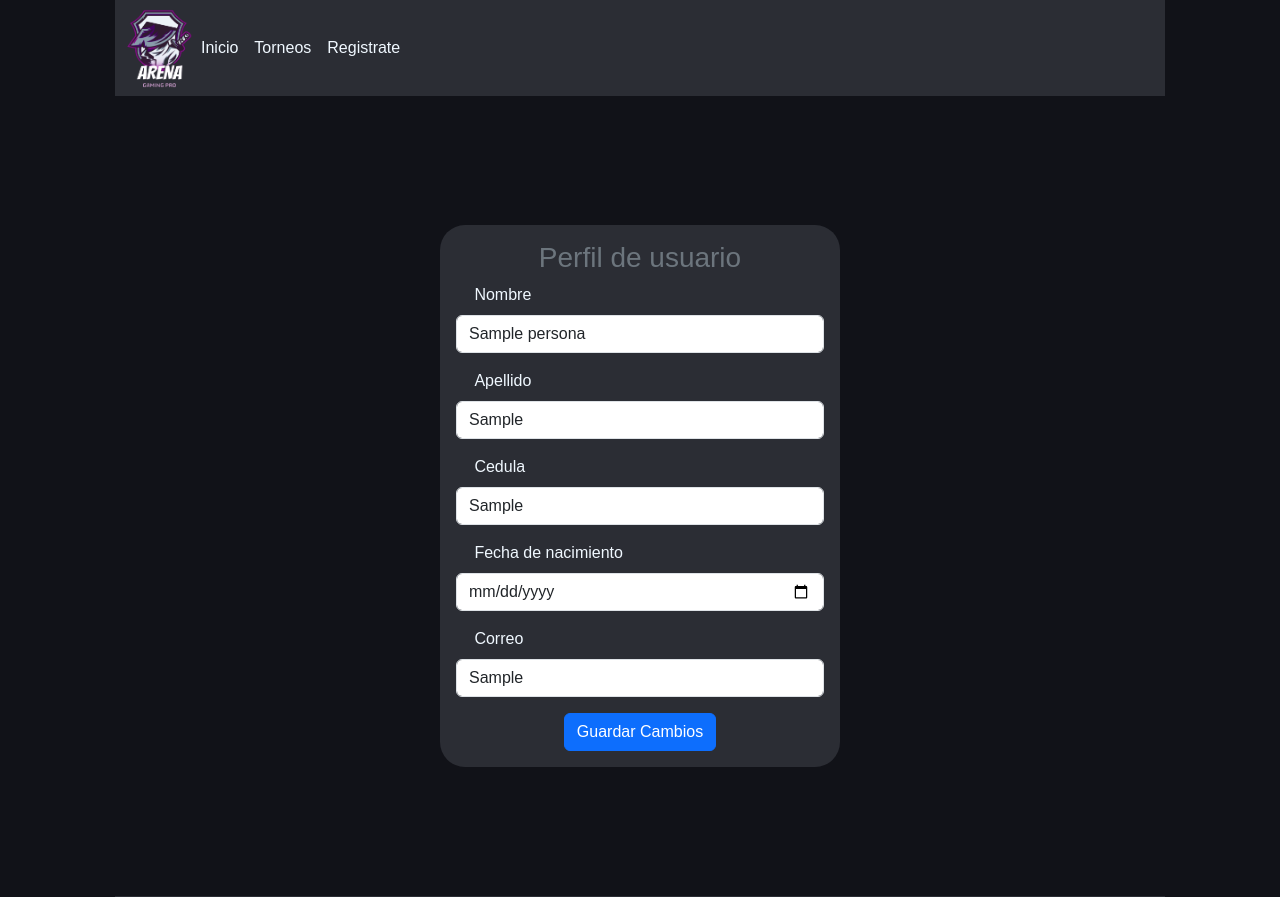
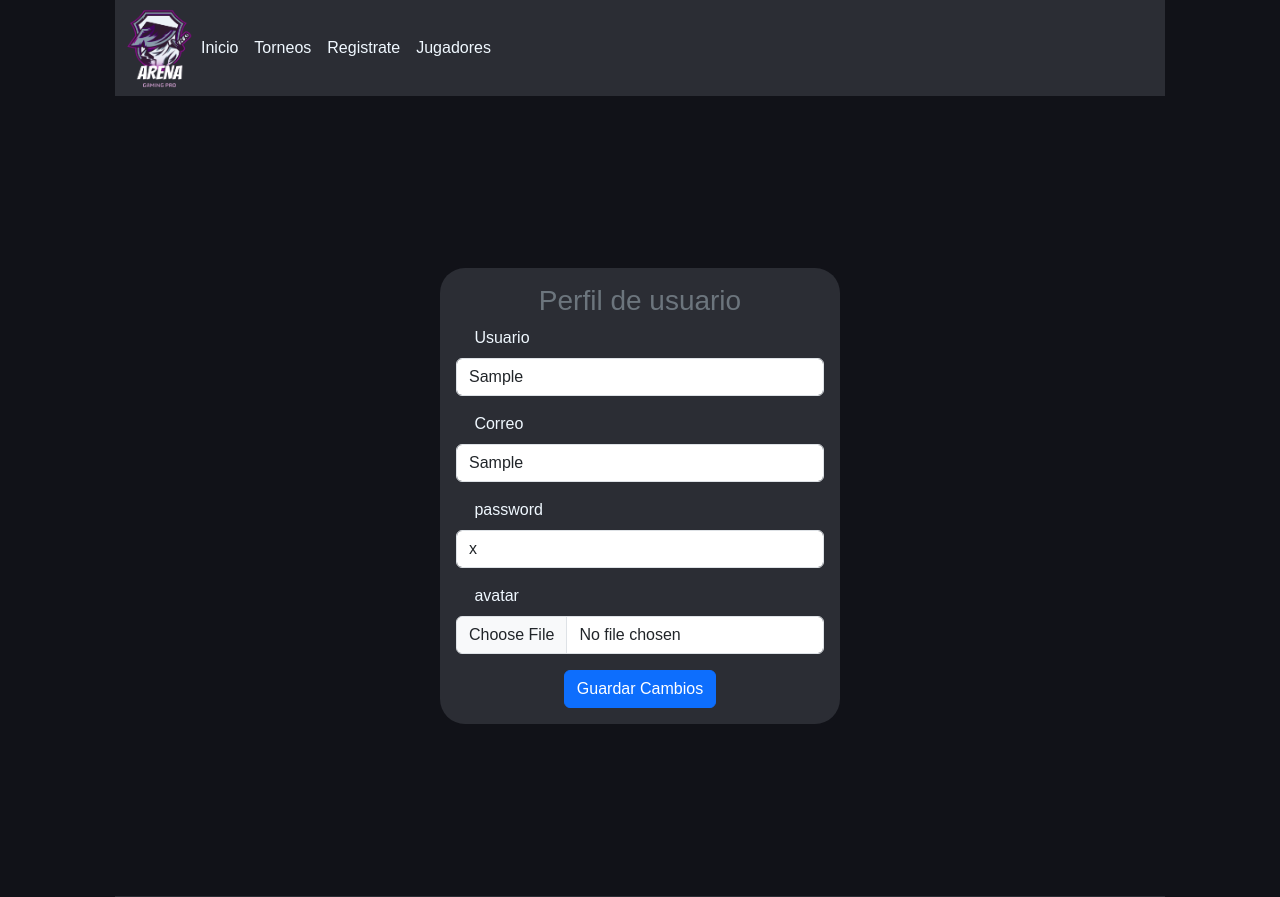
Before and after one commit to Marodriguezf/ArenaGames, a PHP site: page /crud_php/modificar_persona.php?id=1 in a window 1280 px wide. Shown: the top 897 px of the page. Run offline with PHP 8.4, Linux system fonts and the light colour scheme; tables that the repository leaves empty or names only in its code hold one stand-in row (values such as "Sample post"); some libraries are stand-ins or nearby versions.

Commit message:
update formulario

```diff
--- a/crud_php/controlador/Modificar_Persona.php
+++ b/crud_php/controlador/Modificar_Persona.php
@@ -1,20 +1,34 @@
 <?php
 if (isset($_POST["btnregistrar"])) {
-    if (!empty($_POST["nombre"]) and !empty($_POST["apellido"]) and !empty($_POST["cedula"]) and !empty($_POST["fecha"]) and !empty($_POST["correo"])) {
+    if (!empty($_POST["usuario"]) && !empty($_POST["correo"]) && !empty($_POST["password"])) {
         $id = $_POST["id"];
-        $nombre = $_POST["nombre"];
-        $apellido = $_POST["apellido"];
-        $cedula = $_POST["cedula"];
-        $fecha_nac = $_POST["fecha"];
+        $usuario = $_POST["usuario"];
         $correo = $_POST["correo"];
+        $password = $_POST["password"];
 
+        // Manejo de la imagen de avatar
+        $avatar = null; // Variable para almacenar la ruta del avatar
 
-        $sql = $conexion->query("UPDATE persona SET nombre='$nombre', apellido='$apellido', cedula=$cedula, fecha_nac='$fecha_nac', correo='$correo' WHERE id_persona=$id");
+        if (isset($_FILES["avatar"]) && $_FILES["avatar"]["error"] === UPLOAD_ERR_OK) {
+            $uploadDir = "./imagenes/"; // Reemplaza con la ubicación deseada
+            $uploadPath = $uploadDir . basename($_FILES["avatar"]["name"]);
 
-        if ($sql == 1) {
+            if (move_uploaded_file($_FILES["avatar"]["tmp_name"], $uploadPath)) {
+                $avatar = $uploadPath;
+            }
+        } else {
+            // Si no se cargó una nueva imagen, usa el valor existente
+            $avatar = $_POST["avatar_existente"];
+        }
+
+        // Prepara la consulta SQL para actualizar la persona
+        $sql = $conexion->prepare("UPDATE persona SET usuario=?, correo=?, password=?, avatar=? WHERE id_persona=?");
+        $sql->bind_param("ssssi", $usuario, $correo, $password, $avatar, $id);
+
+        if ($sql->execute()) {
             header("location:index.php");
         } else {
-            echo "<div class='alert alert-danger'>Error al modificar persona</div>";
+            echo "<div class='alert alert-danger'>Error al modificar persona: " . $conexion->error . "</div>";
         }
     } else {
         echo "<div class='alert alert-warning'>Campos vacíos</div>";
--- a/crud_php/modificar_persona.php
+++ b/crud_php/modificar_persona.php
@@ -47,10 +47,13 @@ if (isset($_GET["id"])) {
                         <a class="nav-link" href="../index.html">Inicio</a>
                     </li>
                     <li class="nav-item">
-                        <a class="nav-link" href="./torneos.html">Torneos</a>
+                        <a class="nav-link" href="../torneos.html">Torneos</a>
                     </li>
                     <li class="nav-item">
-                        <a class="nav-link" href="./crud_php/index.php">Registrate</a>
+                        <a class="nav-link" href="../crud_php/index.php">Registrate</a>
+                    </li>
+                    <li class="nav-item">
+                        <a class="nav-link" href="jugadores.php">Jugadores</a>
                     </li>
                 </ul>
             </div>
@@ -65,25 +68,22 @@ if (isset($_GET["id"])) {
             include "controlador/Modificar_Persona.php";
             if ($sql && $datos = $sql->fetch_object()) { ?>
                 <div class="mb-3">
-                    <label for="exampleInputEmail1" class="form-label">Nombre</label>
-                    <input type="text" class="form-control" name="nombre" value="<?= $datos->nombre ?>">
+                <label for="usuario" class="form-label">Usuario</label>
+                <input type="text" class="form-control" name="usuario" value="<?= $datos->usuario ?>">
                 </div>
                 <div class="mb-3">
-                    <label for="exampleInputEmail1" class="form-label">Apellido</label>
-                    <input type="text" class="form-control" name="apellido" value="<?= $datos->apellido ?>">
+                <label for="correo" class="form-label">Correo</label>
+                <input type="email" class="form-control" name="correo" value="<?= $datos->correo ?>">
                 </div>
                 <div class="mb-3">
-                    <label for="exampleInputEmail1" class="form-label">Cedula</label>
-                    <input type="text" class="form-control" name="cedula" value="<?= $datos->cedula ?>">
+                <label for="password" class="form-label">password</label>
+                    <input type="text" class="form-control" name="password" value="<?= $datos->password ?>">
                 </div>
                 <div class="mb-3">
-                    <label for="exampleInputEmail1" class="form-label">Fecha de nacimiento</label>
-                    <input type="date" class="form-control" name="fecha" value="<?= $datos->fecha_nac ?>">
+                <label for="avatar" class="form-label">avatar</label>
+                    <input type="file" class="form-control" name="avatar" value="<?= $datos->avatar ?>">
                 </div>
-                <div class="mb-3">
-                    <label for="exampleInputEmail1" class="form-label">Correo</label>
-                    <input type="email" class="form-control" name="correo" value="<?= $datos->correo ?>">
-                </div>
+
             <?php } else {
                 echo "No se encontraron datos para modificar.";
             }
```
Also changed, not shown: crud_php/controlador/eliminar_persona.php (+11 -4 lines), crud_php/controlador/registro_persona.php (+8 -7 lines), crud_php/index.php (+16 -17 lines), crud_php/jugadores.php (+11 -16 lines), index.html (+9 -8 lines), crud_php/Imagenes/avatar 2.jfif (added), crud_php/Imagenes/avatar 3.jpg (added), crud_php/Imagenes/avatar.webp (added), imagenes/3-304.jpg (added), imagenes/avatar.webp (added).
